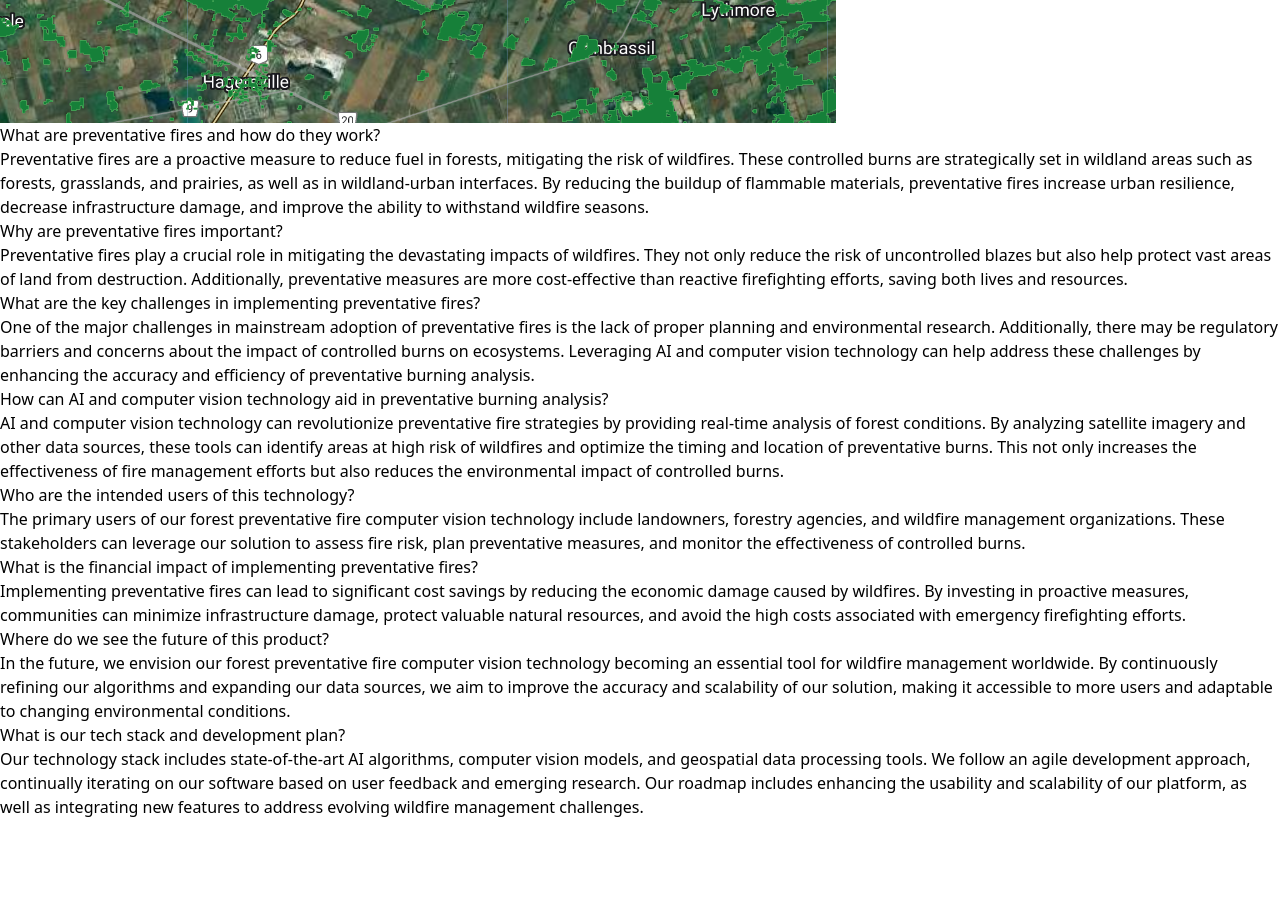
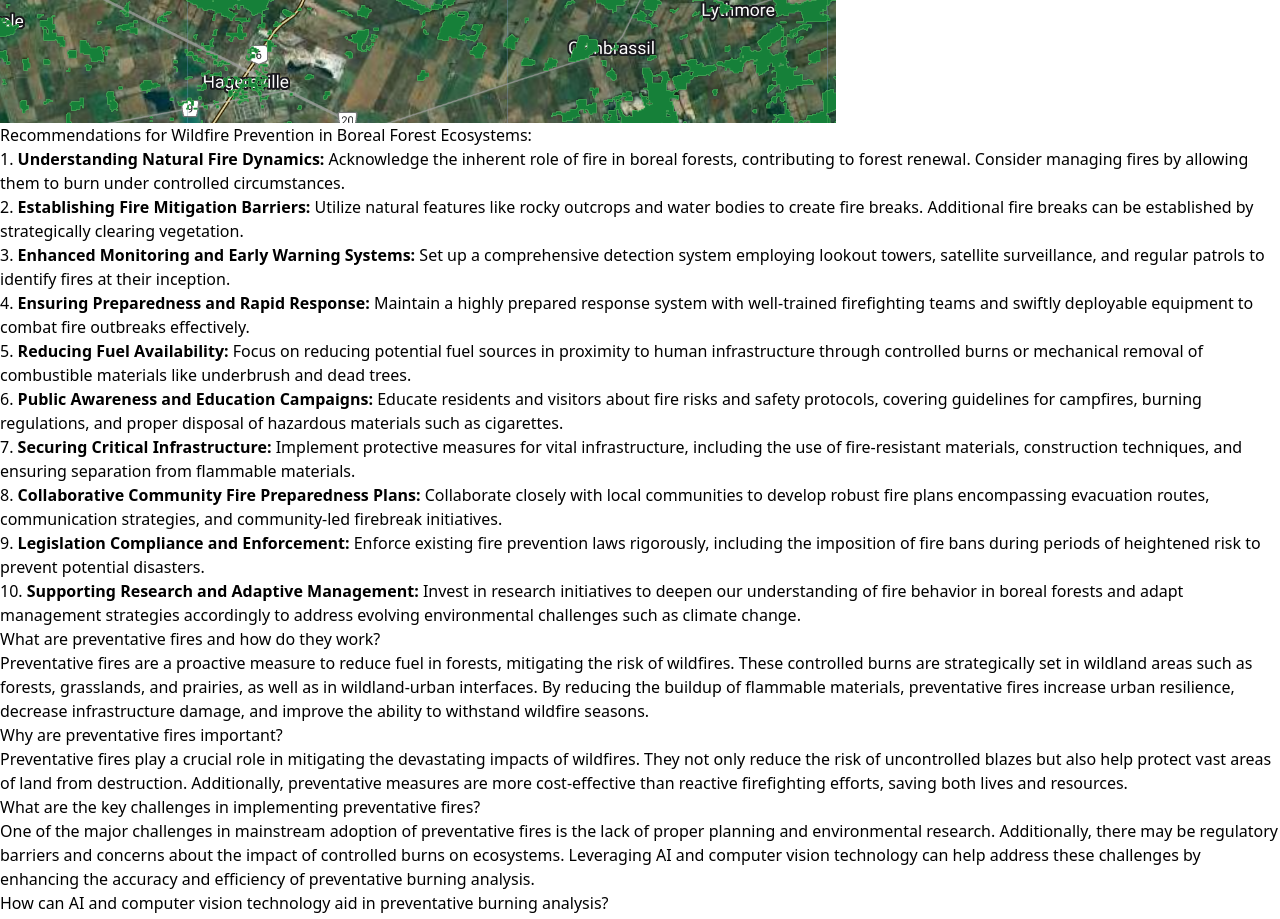
Before and after one commit to rymarktron/ignition, a Next.js app: page /result in a window 1280 px wide. Shown: the part 820-1739 px from the top of the page. Before the commit the page ends 1639 px from the top, so only its background shows below. Built offline with nearby package versions, Linux system fonts and the light colour scheme.

Commit message:
updates link

```diff
--- a/src/app/(form)/form/page.jsx
+++ b/src/app/(form)/form/page.jsx
@@ -10,9 +10,6 @@ import { useHistory } from 'react-router-dom';
 function ContactForm() {
   return (
     <div className="max-w-md mx-auto bg-white rounded-md shadow-md p-8">
-      <Link href="/" aria-label="Home">
-          <Logo className="mx-auto h-14 w-auto" />
-        </Link>
       <h2 className="text-2xl font-bold mb-4 mt-10">Form</h2>
 
       <form>
@@ -70,7 +67,7 @@ function ContactForm() {
       <div>  </div>
 
 
-      <button href = "/load" type="submit" color="green" className="mt-8 w-full">
+      <button href = "/result" type="submit" color="green" className="mt-8 w-full">
           Submit
         </button>
 
--- a/src/app/(result)/result/page.jsx
+++ b/src/app/(result)/result/page.jsx
@@ -70,6 +70,18 @@ export default function ResultPage() {
           <Image src={aerial} alt="Aerial Photo" />
         </div>
 
+        <h1>Recommendations for Wildfire Prevention in Boreal Forest Ecosystems:</h1>
+          <p>1. <strong>Understanding Natural Fire Dynamics:</strong> Acknowledge the inherent role of fire in boreal forests, contributing to forest renewal. Consider managing fires by allowing them to burn under controlled circumstances.</p>
+          <p>2. <strong>Establishing Fire Mitigation Barriers:</strong> Utilize natural features like rocky outcrops and water bodies to create fire breaks. Additional fire breaks can be established by strategically clearing vegetation.</p>
+          <p>3. <strong>Enhanced Monitoring and Early Warning Systems:</strong> Set up a comprehensive detection system employing lookout towers, satellite surveillance, and regular patrols to identify fires at their inception.</p>
+          <p>4. <strong>Ensuring Preparedness and Rapid Response:</strong> Maintain a highly prepared response system with well-trained firefighting teams and swiftly deployable equipment to combat fire outbreaks effectively.</p>
+          <p>5. <strong>Reducing Fuel Availability:</strong> Focus on reducing potential fuel sources in proximity to human infrastructure through controlled burns or mechanical removal of combustible materials like underbrush and dead trees.</p>
+          <p>6. <strong>Public Awareness and Education Campaigns:</strong> Educate residents and visitors about fire risks and safety protocols, covering guidelines for campfires, burning regulations, and proper disposal of hazardous materials such as cigarettes.</p>
+          <p>7. <strong>Securing Critical Infrastructure:</strong> Implement protective measures for vital infrastructure, including the use of fire-resistant materials, construction techniques, and ensuring separation from flammable materials.</p>
+          <p>8. <strong>Collaborative Community Fire Preparedness Plans:</strong> Collaborate closely with local communities to develop robust fire plans encompassing evacuation routes, communication strategies, and community-led firebreak initiatives.</p>
+          <p>9. <strong>Legislation Compliance and Enforcement:</strong> Enforce existing fire prevention laws rigorously, including the imposition of fire bans during periods of heightened risk to prevent potential disasters.</p>
+          <p>10. <strong>Supporting Research and Adaptive Management:</strong> Invest in research initiatives to deepen our understanding of fire behavior in boreal forests and adapt management strategies accordingly to address evolving environmental challenges such as climate change.</p>
+
         {/* Present content */}
         <ul
           role="list"
```
